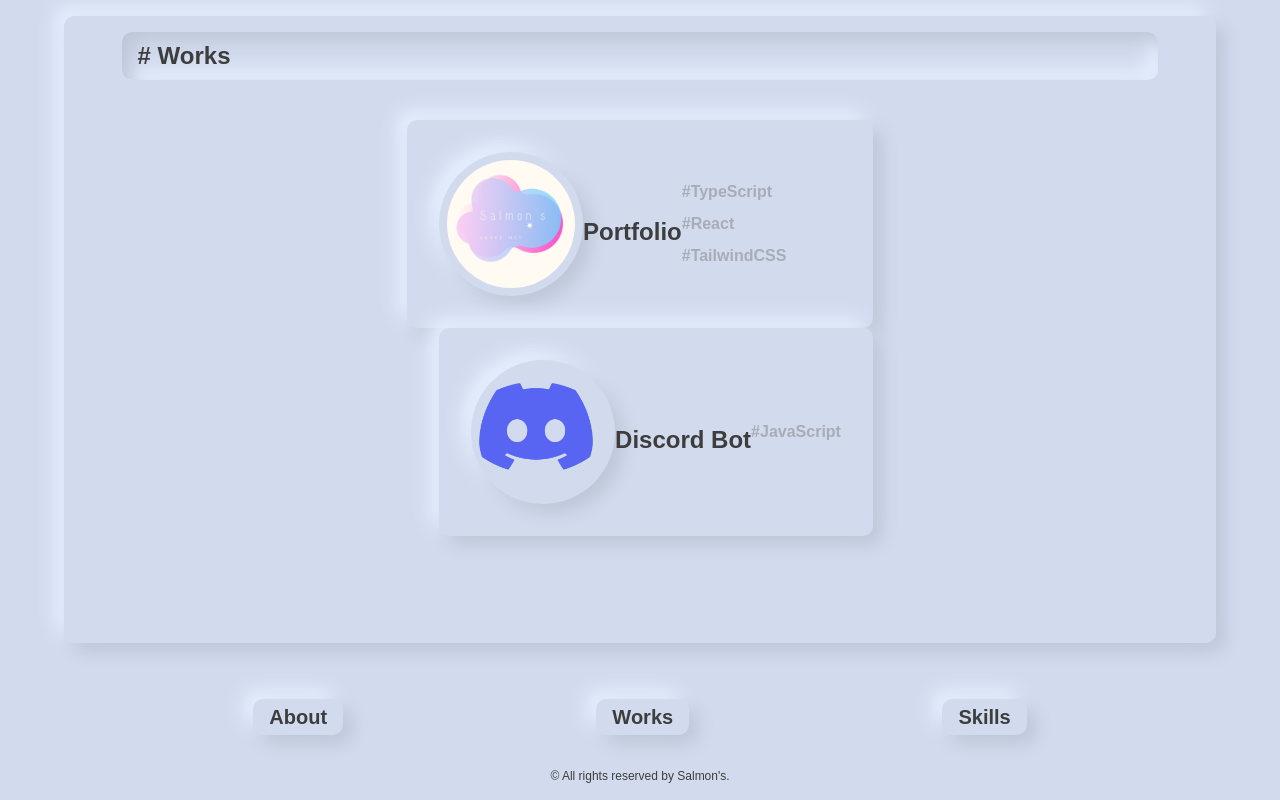
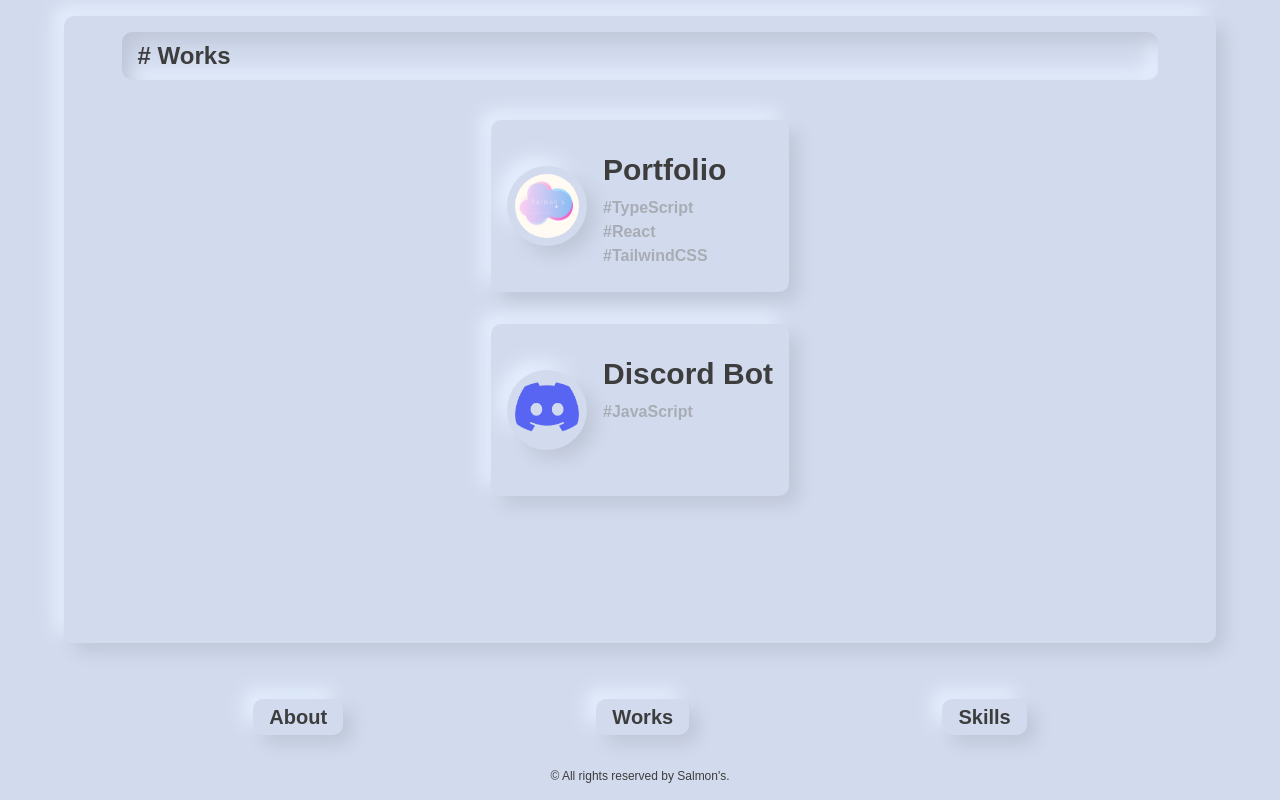
Before and after one commit to 5h4k3m3/portfolio-uno, a React (Vite) app: page / in a window 1280 px wide. Built offline with nearby package versions, Linux system fonts and the light colour scheme; a web font is replaced by a local one.

Commit message:
✨ impl works

```diff
--- /dev/null
+++ b/src/components/atoms/WorkIcon.tsx
@@ -0,0 +1,22 @@
+import { FC } from "react";
+
+type WorkIconProps = {
+  linkTo: string;
+  imgSrc: string;
+};
+
+export const WorkIcon: FC<WorkIconProps> = (props) => {
+  return props.linkTo ? (
+    /* icon with link */
+    <div className="neumoIcon btn">
+      <a href={props.linkTo} className="flex items-center justify-center">
+        <img src={props.imgSrc} className="rounded-full p-2" />
+      </a>
+    </div>
+  ) : (
+    /* icon only */
+    <div className="neumoIcon flex items-center justify-center h-20 w-20">
+      <img src={props.imgSrc} className="rounded-full p-2" />
+    </div>
+  );
+};
--- a/src/components/molecules/WorkCard.tsx
+++ b/src/components/molecules/WorkCard.tsx
@@ -1,5 +1,5 @@
 import { FC } from "react";
-import { RoundIcon } from "../atoms/RoundIcon";
+import { WorkIcon } from "../atoms/WorkIcon";
 
 type WorkCardProps = {
   imgSrc: string;
@@ -9,13 +9,19 @@ type WorkCardProps = {
 
 export const WorkCard: FC<WorkCardProps> = (props) => {
   return (
-    <div className="neumoWorkCard flex items-center p-8 font-zenMaru">
-      <RoundIcon imgSrc={props.imgSrc} linkTo={""} />
-      <h3 className="text-2xl text-mainText font-bold pt-4">{props.title}</h3>
-      <div className="items-left space-y-2">
-        {props.tags.map((item) => (
-          <p className="text-base font-bold text-subText">#{item}</p>
-        ))}
+    <div className="neumoWorkCard flex items-center p-4 font-zenMaru">
+      <WorkIcon imgSrc={props.imgSrc} linkTo={""} />
+      <div className="flex flex-col ml-4">
+        <h3 className="text-3xl text-mainText font-bold pt-4 pb-2">
+          {props.title}
+        </h3>
+        <div className="items-left space-y-0 h-20">
+          {props.tags.map((item) => (
+            <p key={item} className="text-base font-bold text-subText">
+              #{item}
+            </p>
+          ))}
+        </div>
       </div>
     </div>
   );
--- a/src/pages/Works.tsx
+++ b/src/pages/Works.tsx
@@ -7,7 +7,7 @@ export const Works = () => {
   return (
     <div className="relative flex items-center flex-col">
       <SubTitle># Works</SubTitle>
-      <div className="flex flex-col space-x-8 mt-10">
+      <div className="flex flex-col space-y-8 mt-10">
         <WorkCard
           imgSrc={SalmonIcon}
           title="Portfolio"
```
